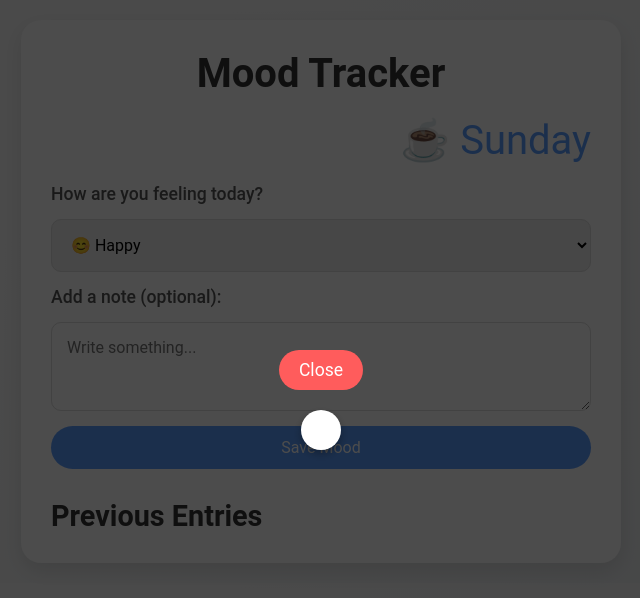
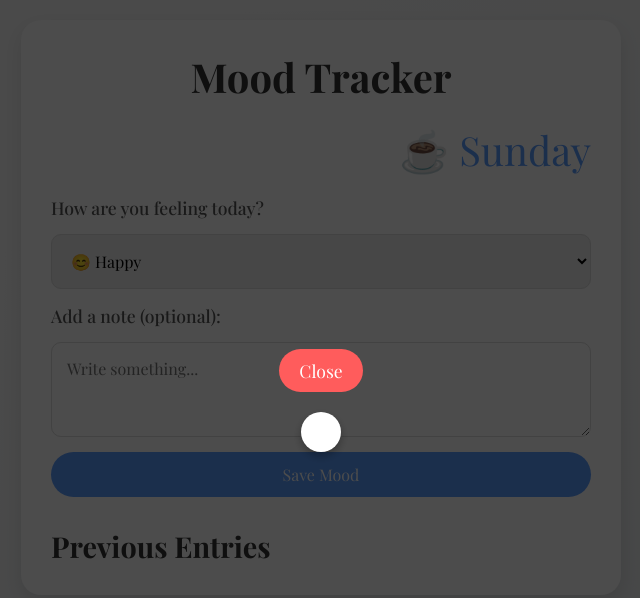
Before and after one commit to Cloudzisbot/Daily-mood, a plain HTML site: page index.html in a window 1280 px wide. Shown: the whole page, without its empty margins (319-959 px from the left). Drawn offline with nearby package versions, Linux system fonts and the light colour scheme.

Commit message:
Update style.css

```diff
--- a/style.css
+++ b/style.css
@@ -3,7 +3,7 @@
     box-sizing: border-box;
     margin: 0;
     padding: 0;
-    font-family: 'Roboto', sans-serif;
+    font-family: 'Playfair Display', serif; /* Apply Playfair Display */
 }
 
 body {
@@ -49,6 +49,7 @@ select, textarea {
     font-size: 1rem;
     outline: none;
     transition: all 0.2s ease;
+    font-family: 'Playfair Display', serif; /* Apply Playfair Display to form elements */
 }
 
 select:hover, textarea:hover {
@@ -64,6 +65,7 @@ button {
     font-size: 1rem;
     cursor: pointer;
     transition: background-color 0.3s ease;
+    font-family: 'Playfair Display', serif; /* Apply Playfair Display to buttons */
 }
 
 button:hover {
@@ -111,6 +113,7 @@ ul li {
     margin-bottom: 20px;
     color: #5c9eff;
     transition: transform 0.3s ease;
+    font-family: 'Playfair Display', serif; /* Apply Playfair Display to calendar icon */
 }
 
 .calendar-icon:hover {
@@ -154,6 +157,7 @@ button#close-calendar {
     cursor: pointer;
     font-size: 1.1rem;
     margin-bottom: 20px;
+    font-family: 'Playfair Display', serif; /* Apply Playfair Display to close button */
 }
 
 /* Calendar Day Boxes */
```
